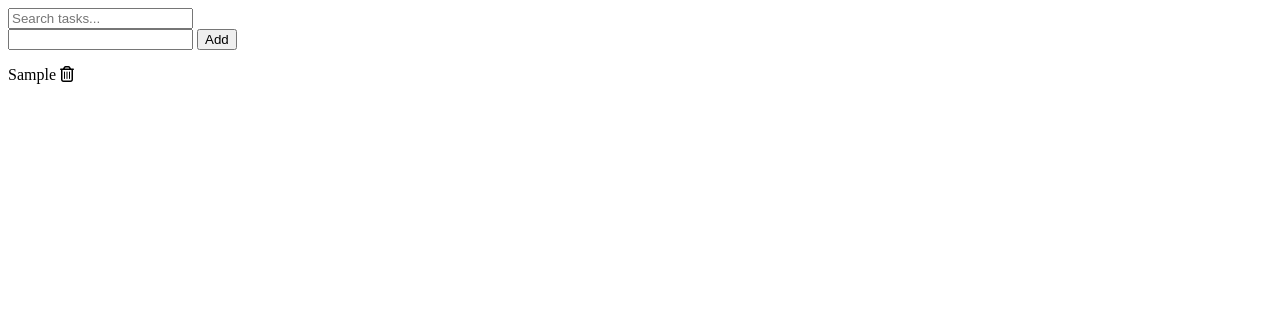
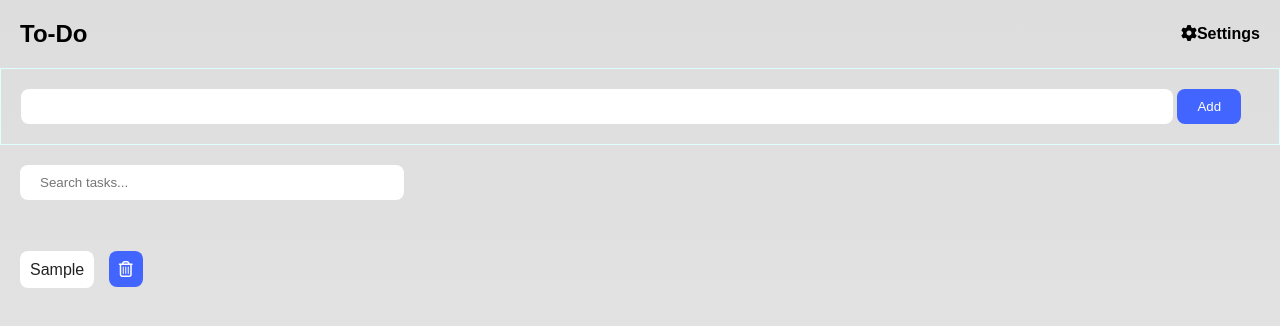
Before and after one commit to WaleedSheikhh/To-Do, a plain HTML site: page index.html in a window 1280 px wide. Both pictures are taken after typing "Sample" into the empty fields and a click on the button "Add". Drawn offline with Linux system fonts and the light colour scheme.

Commit message:
added basic styling

```diff
--- a/index.html
+++ b/index.html
@@ -1,14 +1,17 @@
 <!DOCTYPE html>
 <html lang="en">
-
   <head>
-    <meta charset="UTF-8">
-    <meta name="viewport" content="width=device-width, initial-scale=1.0">
-    <link rel="stylesheet" href="https://cdnjs.cloudflare.com/ajax/libs/font-awesome/6.5.1/css/all.min.css"
+    <meta charset="UTF-8" />
+    <meta name="viewport" content="width=device-width, initial-scale=1.0" />
+    <link
+      rel="stylesheet"
+      href="https://cdnjs.cloudflare.com/ajax/libs/font-awesome/6.5.1/css/all.min.css"
       integrity="sha512-DTOQO9RWCH3ppGqcWaEA1BIZOC6xxalwEsw9c2QQeAIftl+Vegovlnee1c9QX4TctnWMn13TZye+giMm8e2LwA=="
-        crossorigin="anonymous" referrerpolicy="no-referrer" />
+      crossorigin="anonymous"
+      referrerpolicy="no-referrer"
+    />
     <title>To-Do app</title>
-    <!-- <style>
+    <style>
         * {
             margin: 0;
             padding: 0;
@@ -23,10 +26,17 @@
             background-repeat: no-repeat;
         }
 
-        .completed {
+        nav {
+            display: flex;
+            align-items: center;
+            justify-content: space-between;
+            padding: 20px;
+        }
+
+        /* .completed {
             text-decoration: line-through;
             color: gray;
-        }
+        } */
 
         .taskSec {
             border: 0.2px solid lightcyan;
@@ -38,7 +48,7 @@
             border: 0;
             border-radius: 8px;
             outline: 0;
-            width: 70vw;
+            width: 90vw;
         }
 
         .taskSec button {
@@ -51,23 +61,64 @@
             font-weight: 500;
         }
 
-    </style> -->
+
+        .searchFn {
+            padding: 20px;
+        }
+
+        .searchFn input {
+            padding: 10px 20px;
+            border: 0;
+            border-radius: 8px;
+            outline: 0;
+            width: 30vw;
+        }
+
+        .tasks_Output {
+            padding: 20px;
+            color: #222;
+            line-height: 60px;
+        }
+
+        .taskText {
+            padding: 10px;
+            background: white;
+            border: 0;
+            border-radius: 8px;
+            outline: 0;
+            width: 100vw;
+            margin-right: 10px;
+        }
+
+        .fa-trash-can {
+
+            padding: 10px;
+            background-color: rgb(66, 101, 255);
+            color: white;
+            border: 0;
+            border-radius: 8px;
+            outline: 0;
+        }
+    </style>
   </head>
 
   <body>
 
-    <div class="searchFn">
-        <input type="search" placeholder="Search tasks...">
-    </div>
+    <nav>
+        <h2>To-Do</h2>
+        <h4><i class="fa-solid fa-gear"></i>Settings</h4>
+    </nav>
 
     <div class="taskSec">
-        <input type="text" placeholder="Add new task">
+      <input type="text" placeholder="Add new task" />
       <button>Add</button>
     </div>
 
-    <div class="tasks_Output">
+    <div class="searchFn">
+        <input type="search" placeholder="Search tasks..." />
+      </div>
 
-    </div>
+    <div class="tasks_Output"></div>
     <script>
       const taskValue = document.querySelector(".taskSec input");
       const enterValue = document.querySelector(".taskSec button");
@@ -75,33 +126,32 @@
       const tasksOutput = document.querySelector(".tasks_Output");
 
       function addTask() {
-            // if (taskValue.value === " ") {
-            //     alert("Please enter a task.");
-            // }
-
+        if (taskValue.value === " ") {
+          alert("Please enter a task.");
+        } else {
           let newTask = document.createElement("p");
           // newTask.innerHTML = ` <input type="checkbox" class="taskCheckbox"> <span>${taskValue.value}</span> <i class="fa-regular fa-trash-can"></i>`
-            newTask.innerHTML = `<span>${taskValue.value}</span> <i class="fa-regular fa-trash-can"></i>`
+          newTask.innerHTML = `<span class="taskText">${taskValue.value}</span> <i class="fa-regular fa-trash-can"></i>`;
 
           tasksOutput.appendChild(newTask);
           taskValue.value = " ";
 
+          let deleteTask = newTask.querySelector(".fa-trash-can");
+          deleteTask.addEventListener("click", () => {
+            newTask.remove();
+          });
+        }
 
-            let deleteTask = newTask.querySelector(".fa-trash-can");
-            deleteTask.addEventListener('click', () => {
-                newTask.remove();
-            })
+        searchValue.addEventListener("input", function (e) {
+          const searchInput = e.target.value.toLowerCase();
+          const tasks = tasksOutput.querySelectorAll("p");
 
-            searchValue.addEventListener('input', function (e) {
-                const searchInput = e.target.value.toLowerCase();
-                const tasks = tasksOutput.querySelectorAll('p');
-
-                tasks.forEach(task => {
-                    const taskText = task.querySelector('span').innerText.toLowerCase();
+          tasks.forEach((task) => {
+            const taskText = task.querySelector("span").innerText.toLowerCase();
             if (taskText.includes(searchInput)) {
-                        task.style.display = 'block';
+              task.style.display = "block";
             } else {
-                        task.style.display = 'none';
+              task.style.display = "none";
             }
           });
         });
@@ -114,9 +164,13 @@
         //         newTask.querySelector("span").classList.remove("completed");
         //     }
         // });
+
+        //     newTask.addEventListener('click', function(){
+        //     newTask.style.textDecoration = 'line-through'
+        // })
       }
-        enterValue.addEventListener('click', addTask);
+
+      enterValue.addEventListener("click", addTask);
     </script>
   </body>
-
 </html>
```
Lines whose indentation alone changed are shown as unchanged.
